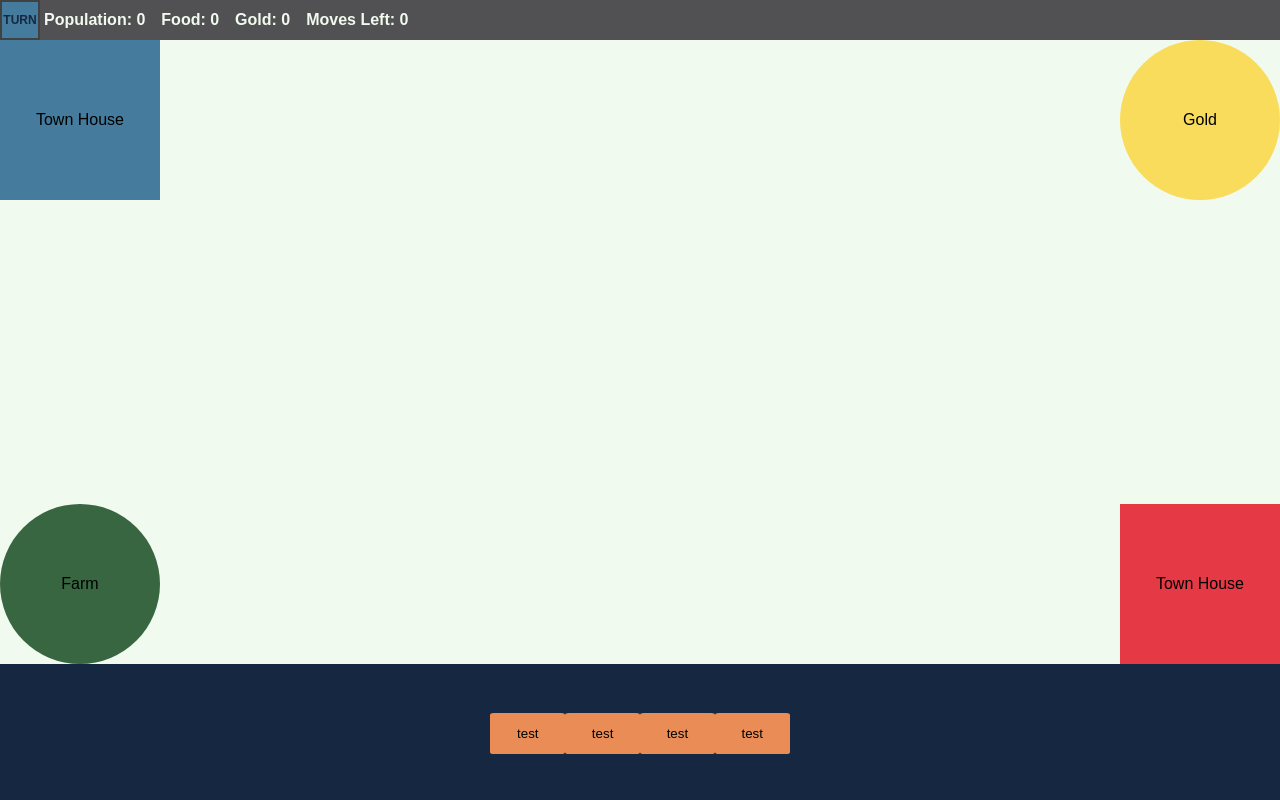
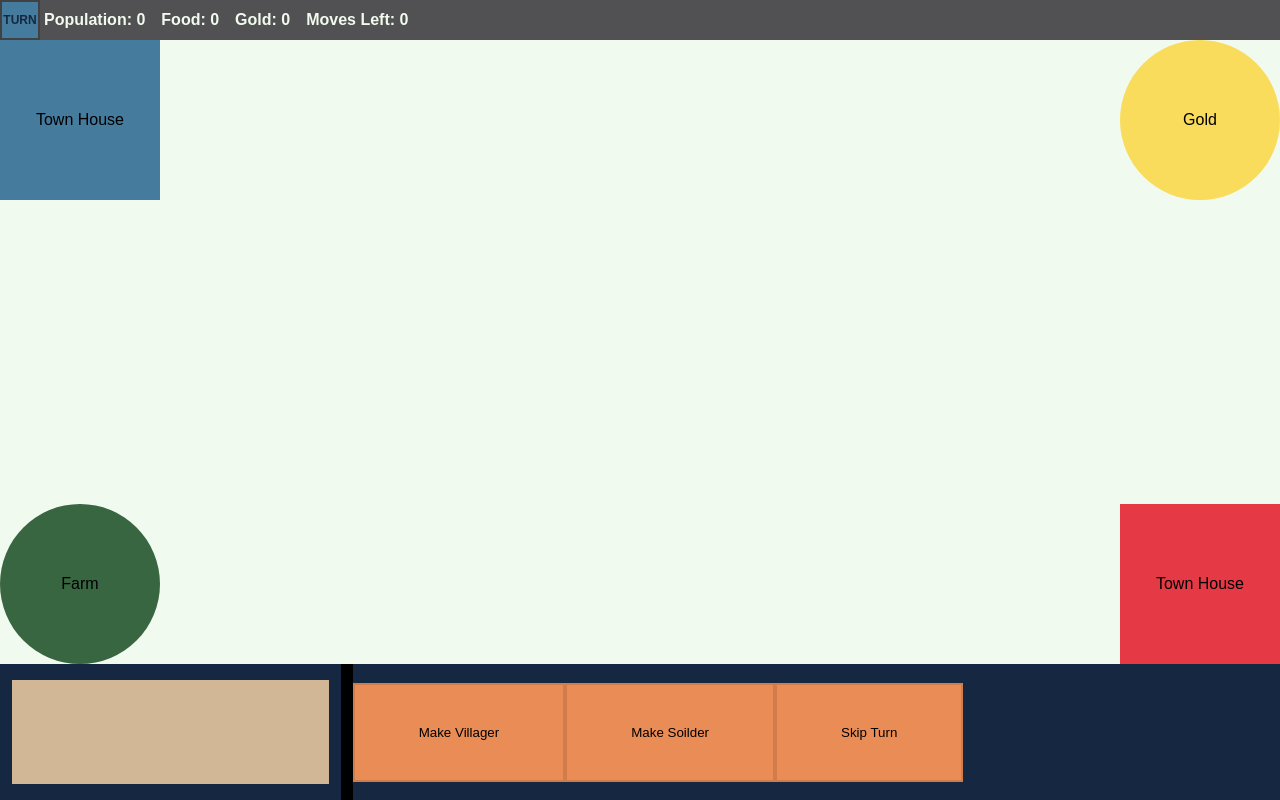
Before and after one commit to Mourud/village-insurgency, a plain HTML site: page gameScreen.html in a window 1280 px wide. Drawn offline with Linux system fonts and the light colour scheme.

Commit message:
changed UI

```diff
--- a/css/gameScreen.css
+++ b/css/gameScreen.css
@@ -34,7 +34,6 @@
   color: var(--game-white);
   font-weight: bold;
   margin-right: 1em;
-
 }
 
 #turn-player-color {
@@ -126,12 +125,12 @@
 }
 
 .button {
-  padding: 1em 2em;
-  margin-top: 0.25em;
-  background: #EA8C55;
-  border: none;
-  border-radius: 5%;
-  display: inline-block;
+  padding-left: 5vw;
+  padding-top: 5vh;
+  padding-bottom: 5vh;
+  padding-right: 5vw;
+  background: #ea8c55;
+  border: 2px solid #d17c4b;
 
 }
 
@@ -141,6 +140,28 @@ button.button:hover {
 
 .vl {
   display: inline-block;
-  border-left: 6px solid green;
+  border: 6px solid black;
   height: 100%;
 }
+
+.buttonControls {
+  align-items: top;
+}
+
+.buttonControls {
+  flex-grow: 1;
+  display: flex;
+}
+
+.infobox {
+  background: rgb(209, 183, 149);
+  height: 100%;
+
+  border-bottom: 2vh;
+  border-top: 2vh;
+  border-left: 1vw;
+  border-right: 1vw;
+  border-color: var(--game-blue);
+  border-style: solid;
+  flex-grow: 1;
+}
--- a/gameScreen.html
+++ b/gameScreen.html
@@ -21,10 +21,15 @@
     <div class="farm">Farm</div>
   </div>
   <div class="controlbox">
-    <button class ="button">test</button>
-    <button class="button">test</button>
-    <button class="button">test</button>
-    <button class="button">test</button>
+    <div class="infobox"></div>
+    <div class="vl"></div>
+    <div class="buttonControls">
+      <button class ="button">Make Villager</button>
+        <button class="button">Make Soilder</button>
+        <button class="button">Skip Turn</button>
+      </ul>
+    </div>
+
   </div>
 </body>
 </html>
```
